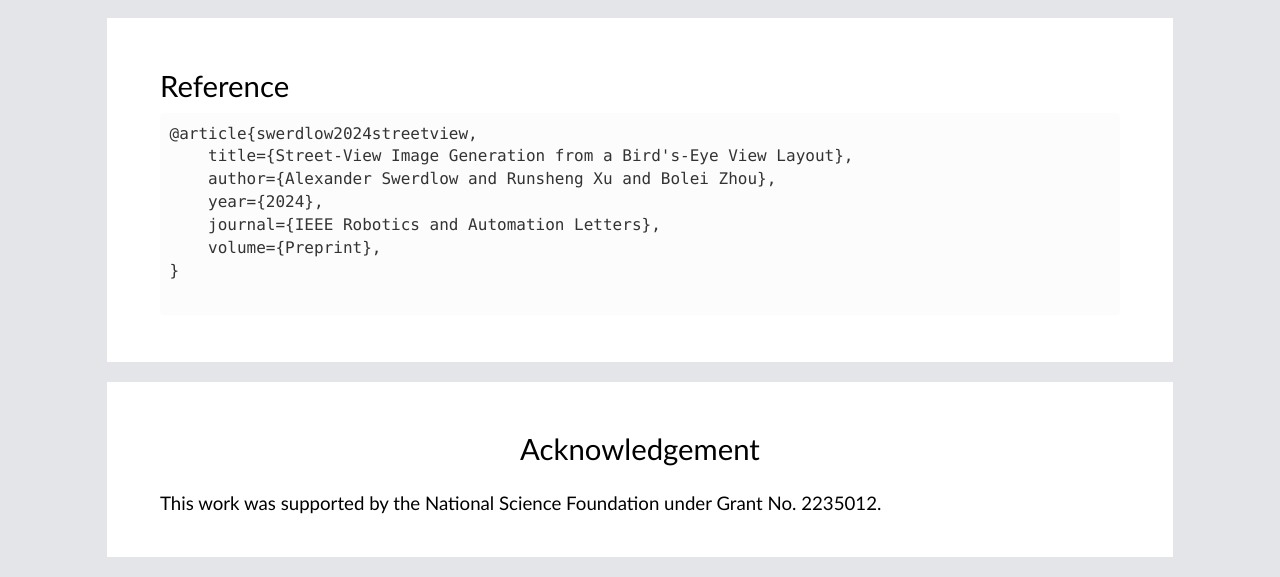
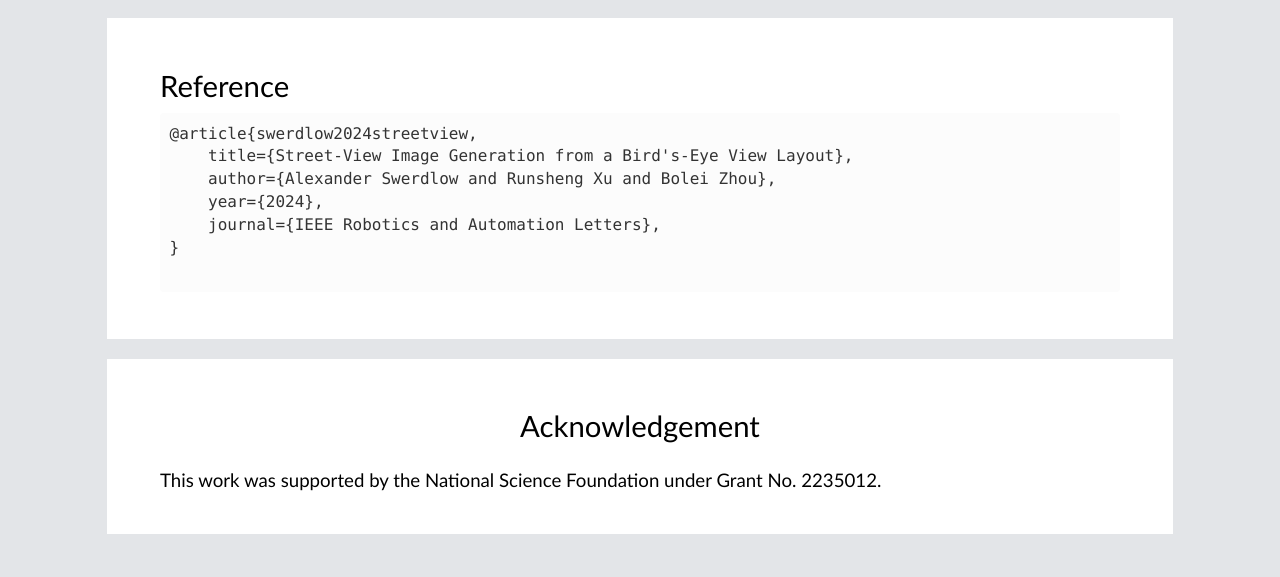
Before and after one commit to metadriverse/bevgen, a plain HTML site: page index.html in a window 1280 px wide. Shown: the part 3510-4087 px from the top of the page. After the commit the page ends 4064 px from the top, so only its background shows below. Drawn offline with Linux system fonts and the light colour scheme.

Commit message:
Update index.html

```diff
--- a/index.html
+++ b/index.html
@@ -122,7 +122,6 @@
     author={Alexander Swerdlow and Runsheng Xu and Bolei Zhou},
     year={2024},
     journal={IEEE Robotics and Automation Letters},
-    volume={Preprint},
 }
     </pre>
 </div>
```
